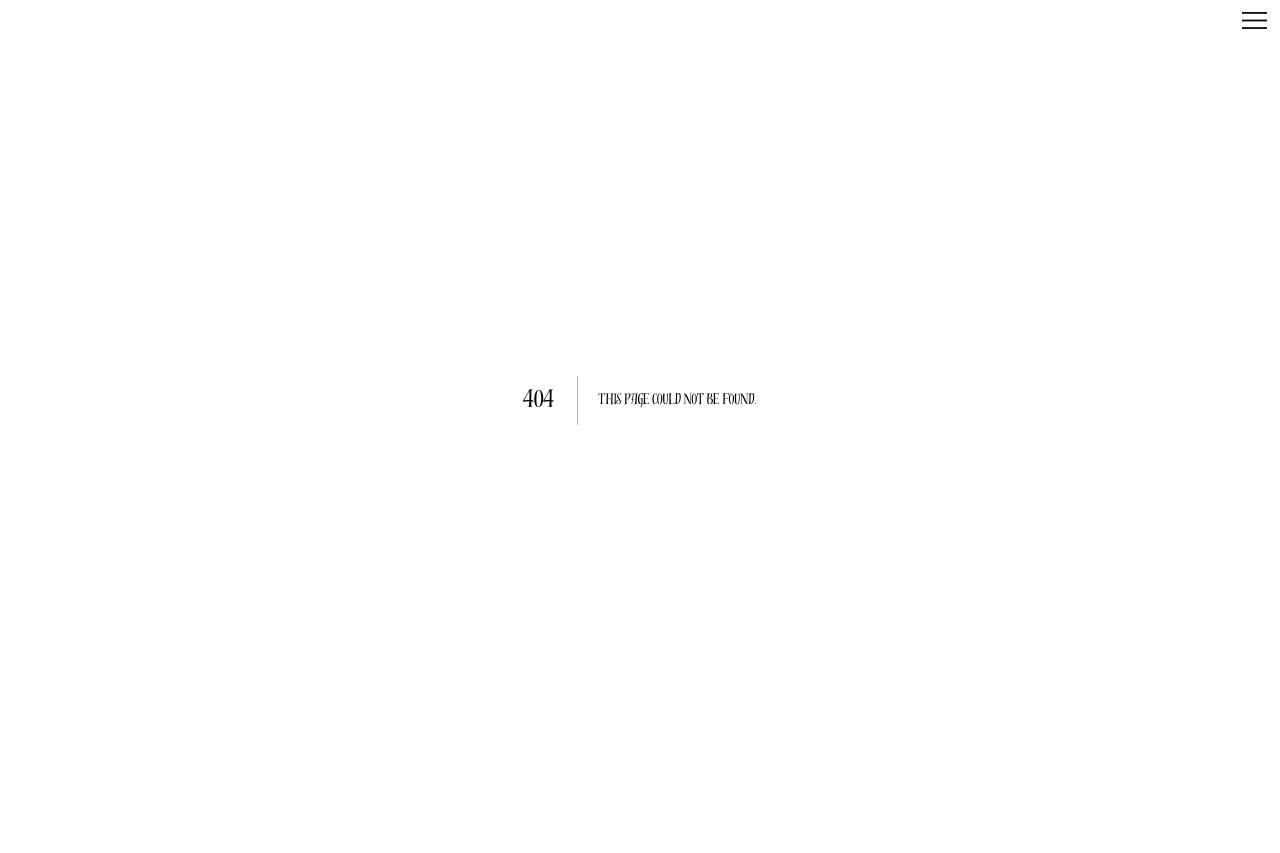
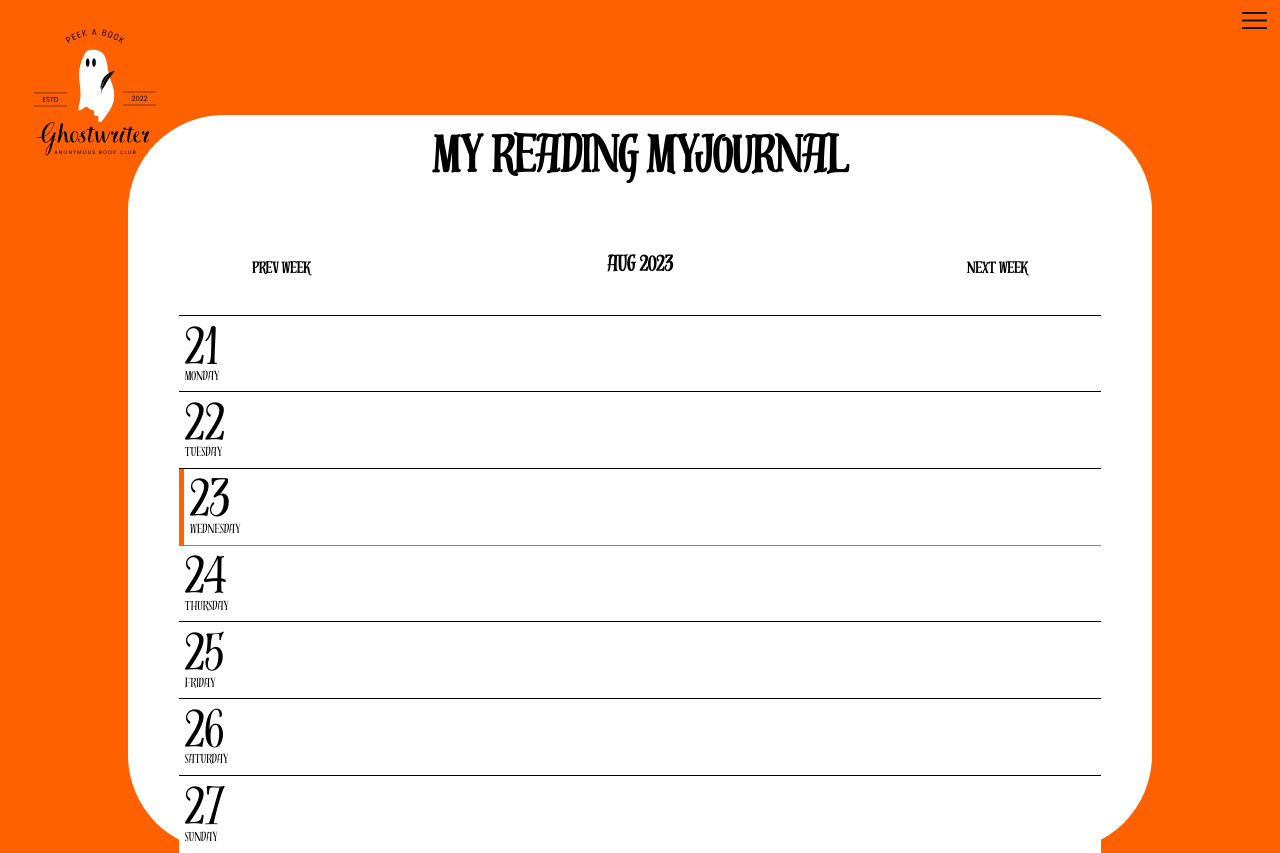
Before and after one commit to wer1team/bookclub, a Next.js app in the folder ghostwriter/: page /myJournal in a window 1280 px wide. Before the commit this address had no page. Before the commit the page ends 800 px from the top, so only its background shows below. Built offline with nearby package versions, Linux system fonts and the light colour scheme.

Commit message:
달력 페이지 작성
- 달력 페이지 작성 하기 위한 라이브러리 설치
- 폰트 설치

```diff
--- /dev/null
+++ b/ghostwriter/app/myJournal/myJournal.css
@@ -0,0 +1,231 @@
+.logo {
+  position: absolute;
+  left: -30px;
+  top: -20px;
+}
+
+.calendar-box {
+  position: relative;
+  width: 80%;
+  margin: 0 auto;
+  margin-top: 9%;
+  border-radius: 6rem;
+  background-color: #fff;
+  height: 46rem;
+}
+
+.title {
+  position: relative;
+  font-family: "distillery";
+  font-size: 3em;
+  text-align: center;
+}
+
+/* VARIABLES */
+
+:root {
+  --main-color: #1a8fff;
+  --text-color: #777;
+  --text-color-light: #ccc;
+  --border-color: #eee;
+  --bg-color: #f9f9f9;
+  --neutral-color: #fff;
+}
+
+/* GENERAL */
+
+* {
+  box-sizing: border-box;
+}
+
+/* GRID */
+
+.row {
+  margin: 0;
+  padding: 0;
+  /* display: flex;
+  flex-direction: row;
+  flex-wrap: wrap; */
+  display: block;
+  width: 100%;
+}
+
+.row-middle {
+  align-items: center;
+}
+
+.col {
+  flex-grow: 1;
+  flex-basis: 0;
+  max-width: 100%;
+}
+
+.rowBottom {
+  position: absolute;
+  margin: 0;
+  padding: 0;
+  display: flex;
+  flex-direction: row;
+  flex-wrap: wrap;
+  width: 100%;
+  margin-top: 1%;
+}
+
+.col-start {
+  justify-content: flex-start;
+  text-align: left;
+}
+
+.col-center {
+  justify-content: center;
+  text-align: center;
+}
+
+.col-end {
+  justify-content: flex-end;
+  text-align: right;
+}
+
+/* Calendar */
+/* .calendar-box {
+  background-color: #fff;
+  border-radius: 3rem;
+  width: 75%;
+  margin: 0 auto;
+} */
+
+.calendar {
+  display: block;
+  position: relative;
+  width: 90%;
+  background: var(--neutral-color);
+  margin: 0 auto;
+  margin-top: -5%;
+}
+
+.calendar .header {
+  text-transform: uppercase;
+  font-weight: 700;
+  font-size: 130%;
+  padding: 1.5em 0;
+}
+
+.calendar .header .icon {
+  cursor: pointer;
+  transition: 0.15s ease-out;
+  font-size: 0.7em;
+}
+
+.calendar .header .icon:hover {
+  /*transform: scale(1.75);*/
+  transition: 0.25s ease-out;
+  color: #ff6100;
+}
+
+.calendar .header .icon:first-of-type {
+  margin-left: 5em;
+}
+
+.calendar .header .icon:last-of-type {
+  margin-right: 5em;
+}
+
+.calendar .body .cell {
+  position: relative;
+  height: 3.2em;
+  /* overflow: hidden; */
+  cursor: pointer;
+  transition: 0.25s ease-out;
+  font-size: 1.5em;
+}
+
+.calendar .body .cell:hover {
+  background: var(--bg-color);
+  transition: 0.5s ease-out;
+  border-left: 5px solid transparent;
+  border-image: linear-gradient(45deg, #000000 0%, #000000 40%);
+  border-image-slice: 1;
+}
+
+.calendar .body .today {
+  border-left: 5px solid transparent;
+  border-image: linear-gradient(45deg, #ff6100 0%, #ff6100 40%);
+  border-image-slice: 1;
+}
+/* .calendar .body .row {
+  border-bottom: 1px solid var(--border-color);
+} */
+
+.calendar .body .row:last-child {
+  border-bottom: none;
+}
+
+.calendar .body .cell {
+  position: relative;
+  width: 100%;
+  border-bottom: 1px solid;
+}
+
+.calendar .body .cell:last-child {
+  border-bottom: none;
+}
+.calendar .body .cell:first-child {
+  border-top: 1px solid;
+}
+.calendar .body .cell .date {
+  position: relative;
+  display: block;
+  width: 20%;
+  height: 100%;
+}
+.calendar .body .cell .number {
+  position: absolute;
+  font-size: 2.1em;
+  top: 10%;
+  left: 3%;
+  line-height: 1;
+  font-weight: 200;
+}
+
+.calendar .days {
+  display: block;
+  position: absolute;
+  text-transform: uppercase;
+  font-size: 0.5em;
+  top: 65%;
+  left: 3%;
+}
+
+.calendar .body .disabled {
+  color: var(--text-color-light);
+  pointer-events: none;
+}
+
+/* .calendar .body .cell .bg {
+  font-weight: 700;
+  line-height: 1;
+  color: var(--main-color);
+  opacity: 0;
+  font-size: 8em;
+  position: absolute;
+  top: -0.2em;
+  right: -0.05em;
+  transition: 0.25s ease-out;
+  letter-spacing: -0.07em;
+}
+
+.calendar .body .cell:hover .bg,
+.calendar .body .selected .bg {
+  opacity: 0.05;
+  transition: 0.5s ease-in;
+}
+.calendar .body .cell.today .bg {
+  color: #ff1a79;
+  opacity: 0.05;
+} */
+
+/* .calendar .body .col {
+  flex-grow: 0;
+  flex-basis: calc(100% / 7);
+  width: calc(100% / 7);
+} */
--- /dev/null
+++ b/ghostwriter/app/myJournal/page.js
@@ -0,0 +1,176 @@
+"use client";
+
+import "../globals.css";
+import Image from "next/image";
+import Link from "next/link";
+import React, { useState } from "react";
+import "react-calendar/dist/Calendar.css";
+import "./myJournal.css";
+
+import {
+  format,
+  subMonths,
+  addMonths,
+  startOfWeek,
+  addDays,
+  isSameDay,
+  lastDayOfWeek,
+  getWeek,
+  addWeeks,
+  subWeeks,
+} from "date-fns";
+
+const Calendar = ({ showDetailsHandle }) => {
+  const [currentMonth, setCurrentMonth] = useState(new Date());
+  const [currentWeek, setCurrentWeek] = useState(getWeek(currentMonth));
+  const [selectedDate, setSelectedDate] = useState(new Date());
+
+  const changeMonthHandle = (btnType) => {
+    if (btnType === "prev") {
+      setCurrentMonth(subMonths(currentMonth, 1));
+    }
+    if (btnType === "next") {
+      setCurrentMonth(addMonths(currentMonth, 1));
+    }
+  };
+
+  const changeWeekHandle = (btnType) => {
+    //console.log("current week", currentWeek);
+    if (btnType === "prev") {
+      //console.log(subWeeks(currentMonth, 1));
+      setCurrentMonth(subWeeks(currentMonth, 1));
+      setCurrentWeek(getWeek(subWeeks(currentMonth, 1)));
+    }
+    if (btnType === "next") {
+      //console.log(addWeeks(currentMonth, 1));
+      setCurrentMonth(addWeeks(currentMonth, 1));
+      setCurrentWeek(getWeek(addWeeks(currentMonth, 1)));
+    }
+  };
+
+  const onDateClickHandle = (day, dayStr) => {
+    setSelectedDate(day);
+    showDetailsHandle(dayStr);
+  };
+
+  const renderHeader = () => {
+    const dateFormat = "MMM yyyy";
+    // console.log("selected day", selectedDate);
+    return (
+      <div className="header row flex-middle">
+        <div className="col col-start">
+          {/* <div className="icon" onClick={() => changeMonthHandle("prev")}>
+            prev month
+          </div> */}
+        </div>
+        <div className="col col-center">
+          <span>{format(currentMonth, dateFormat)}</span>
+        </div>
+        <div className="col col-end">
+          {/* <div className="icon" onClick={() => changeMonthHandle("next")}>next month</div> */}
+        </div>
+      </div>
+    );
+  };
+  // const renderDays = () => {
+  //   const dateFormat = "EEE";
+  //   const days = [];
+  //   let startDate = startOfWeek(currentMonth, { weekStartsOn: 1 });
+  //   for (let i = 0; i < 7; i++) {
+  //     days.push(
+  //       <div className="col col-center" key={i}>
+  //         {format(addDays(startDate, i), dateFormat)}
+  //       </div>
+  //     );
+  //   }
+  //   return <div className="days row">{days}</div>;
+  // };
+  const renderCells = () => {
+    const startDate = startOfWeek(currentMonth, { weekStartsOn: 1 });
+    const endDate = lastDayOfWeek(currentMonth, { weekStartsOn: 1 });
+    const dateFormat = "d";
+    const dateFormat2 = "EEEE";
+    const rows = [];
+    let days = [];
+    let day = startDate;
+    let formattedDate = "";
+
+    while (day <= endDate) {
+      for (let i = 0; i < 7; i++) {
+        formattedDate = format(day, dateFormat);
+        const cloneDay = day;
+        days.push(
+          <div
+            className={`col cell ${
+              isSameDay(day, new Date())
+                ? "today"
+                : isSameDay(day, selectedDate)
+                ? "selected"
+                : ""
+            }`}
+            key={day}
+            onClick={() => {
+              const dayStr = format(cloneDay, "ccc dd MMM yy");
+              onDateClickHandle(cloneDay, dayStr);
+            }}
+          >
+            <div className="date">
+              <span className="number">{formattedDate}</span>
+              <span className="days">
+                {format(addDays(startDate, i), dateFormat2)}
+              </span>
+            </div>
+            {/* <span className="bg">{formattedDate}</span> */}
+          </div>
+        );
+        day = addDays(day, 1);
+      }
+
+      rows.push(
+        <div className="row" key={day}>
+          {days}
+        </div>
+      );
+      days = [];
+    }
+    return <div className="body">{rows}</div>;
+  };
+  const renderWeek = () => {
+    return (
+      <div className="header rowBottom flex-middle">
+        <div className="col col-start">
+          <div className="icon" onClick={() => changeWeekHandle("prev")}>
+            prev week
+          </div>
+        </div>
+        {/* <div>{currentWeek}</div> */}
+        <div className="col col-end" onClick={() => changeWeekHandle("next")}>
+          <div className="icon">next week</div>
+        </div>
+      </div>
+    );
+  };
+  return (
+    <div>
+      <Link href="/">
+        <Image
+          src="/images/Ghostwriter.svg"
+          alt="logo_image"
+          width={250}
+          height={250}
+          className="logo"
+        />
+      </Link>
+      <div className="calendar-box">
+        <h4 className="title">My Reading myJournal</h4>
+        <div className="calendar">
+          {renderWeek()}
+          {renderHeader()}
+          {renderCells()}
+        </div>
+      </div>
+    </div>
+  );
+};
+
+export default Calendar;
--- a/ghostwriter/package.json
+++ b/ghostwriter/package.json
@@ -11,6 +11,7 @@
   "dependencies": {
     "@next-auth/mongodb-adapter": "^1.1.3",
     "bcrypt": "^5.1.1",
+    "date-fns": "^3.3.1",
     "mongodb": "^5.8.0",
     "next": "13.4.19",
     "next-auth": "^4.21.1",
--- /dev/null
+++ b/package.json
@@ -0,0 +1,6 @@
+{
+  "dependencies": {
+    "date-fns": "^1.30.1",
+    "react-calendar": "^4.8.0"
+  }
+}
```
Also changed, not shown: 2 other files (tests, documents, lock files or other folders).
